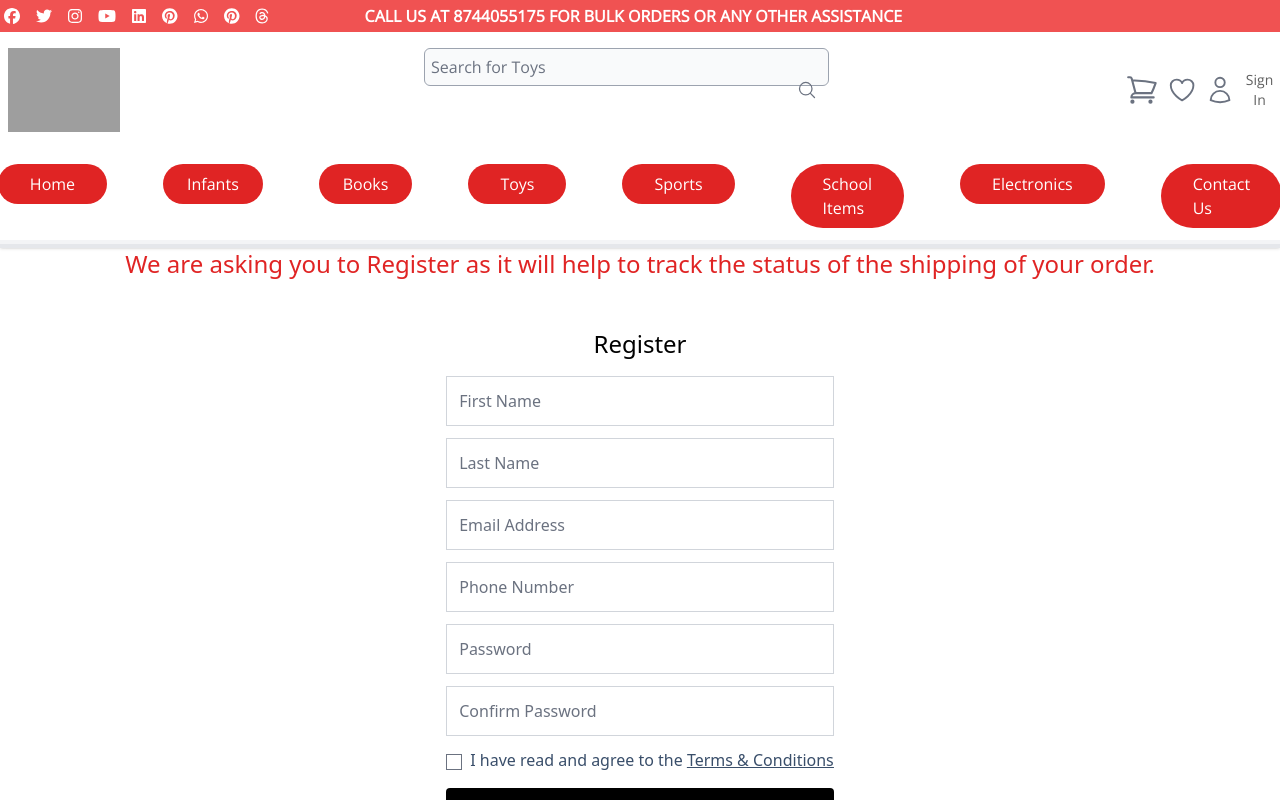
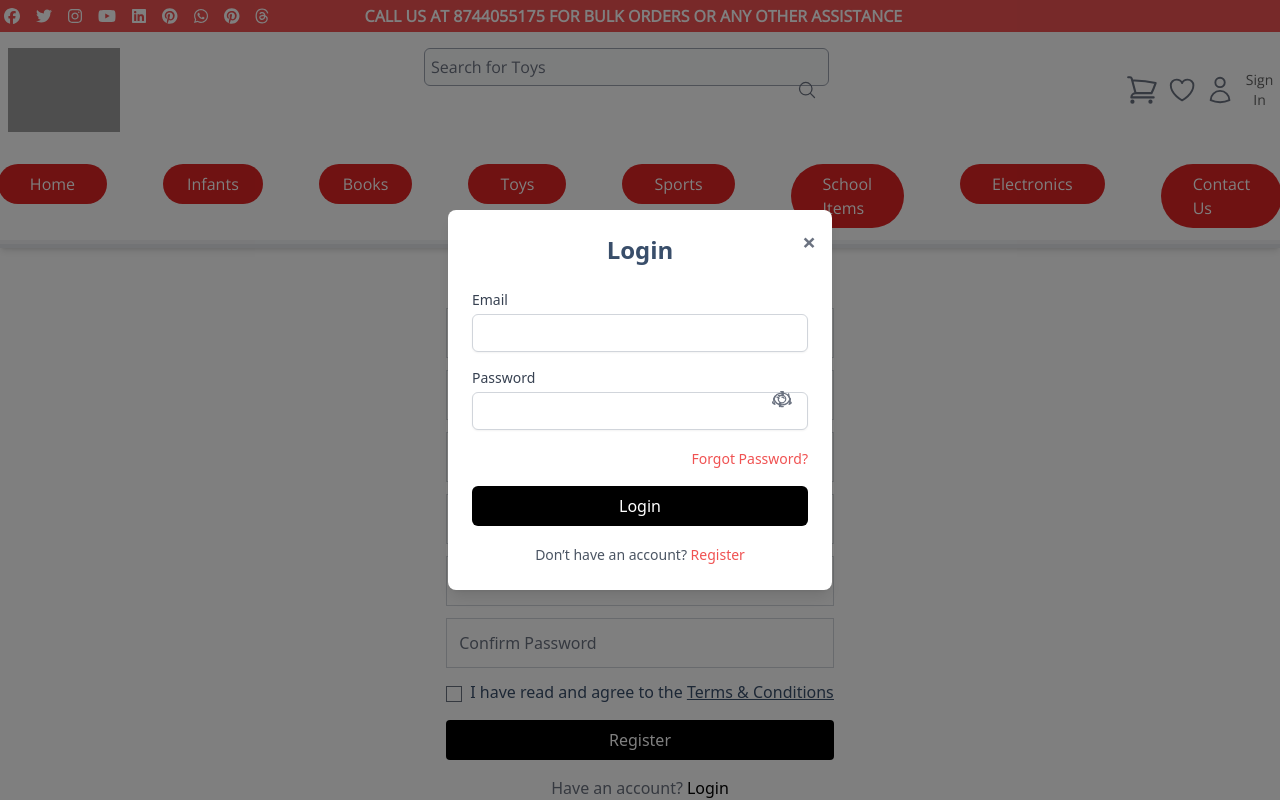
Before and after one commit to tushartomar1409/toyfort_fe, a React (Vite) app: page /register in a window 1280 px wide. Both pictures are taken after a click on the icon 1220 px from the left and 90 px from the top of the page. Shown: the top 800 px of the page. Built offline with nearby package versions, Linux system fonts and the light colour scheme; grey boxes are pictures that could not be loaded.

Commit message:
feat login

```diff
--- a/src/App.jsx
+++ b/src/App.jsx
@@ -9,7 +9,7 @@ function App() {
   return (
     <BrowserRouter>
       <AppContextProvider>
-        <div>
+        <div style={{ paddingTop: '180px' }}> {/* REPLACE 'Xpx' with your Navbar's actual height */}
           <Navbar />
           <Approutes />
           <Footer />
--- /dev/null
+++ b/src/components/LoginModal.jsx
@@ -0,0 +1,224 @@
+ // ───────────────────────────────────────────────────
+// File: src/components/LoginModal.jsx
+// ───────────────────────────────────────────────────
+
+import React, { useState, useEffect } from "react";
+import { Link } from "react-router-dom";
+import axios from "axios";
+
+export default function LoginModal({ isOpen, onClose, onSuccess }) {
+  const [values, setValues] = useState({ email: "", password: "" });
+  const [passwordVisible, setPasswordVisible] = useState(false);
+  const [errorMessage, setErrorMessage] = useState("");
+
+  // Effect to manage modal behavior:
+  // - Close with Escape key
+  // - Prevent/allow body scrolling
+  useEffect(() => {
+    const handleKeyDown = (e) => {
+      if (e.key === "Escape") {
+        onClose(); // Call the onClose prop to close the modal
+      }
+    };
+
+    if (isOpen) {
+      document.addEventListener("keydown", handleKeyDown);
+      document.body.style.overflow = "hidden"; // Prevent background scrolling
+    } else {
+      document.body.style.overflow = "auto"; // Re-enable background scrolling
+    }
+
+    // Cleanup function: runs when component unmounts or when isOpen changes
+    return () => {
+      document.removeEventListener("keydown", handleKeyDown);
+      document.body.style.overflow = "auto"; // Ensure scrolling is always re-enabled
+    };
+  }, [isOpen, onClose]); // Depend on isOpen and onClose
+
+  // If modal is not open, don't render anything
+  if (!isOpen) return null;
+
+  const handleChange = (e) => {
+    setValues((prev) => ({ ...prev, [e.target.name]: e.target.value }));
+  };
+
+  const handleSubmit = async (e) => {
+    e.preventDefault();
+    setErrorMessage("");
+
+    try {
+      const response = await axios.post(
+        "http://localhost:5000/api/login",
+        values
+      );
+
+      if (response.status === 201 && response.data.user) {
+        onSuccess(response.data.user, response.data.token);
+        onClose(); // Close modal on successful login
+      } else {
+        setErrorMessage(
+          response.data.message || "Login failed. Please try again."
+        );
+      }
+    } catch (error) {
+      console.error("Login error:", error);
+      if (error.response && error.response.data && error.response.data.message) {
+        setErrorMessage(error.response.data.message);
+      } else {
+        setErrorMessage("An error occurred during login. Please try again.");
+      }
+    }
+  };
+
+  const togglePasswordVisibility = () => {
+    setPasswordVisible((prev) => !prev);
+  };
+
+  return (
+    // Modal Overlay: Covers the entire screen, centers content, allows click to close
+    // Crucial for fixed, centered behavior
+    <div
+      className="fixed inset-0 bg-black bg-opacity-50 flex justify-center items-center z-50 overflow-y-auto p-4" // Use overflow-y-auto
+      onClick={onClose} // Clicking on the overlay closes the modal
+    >
+      {/* Modal Content Box: Prevents clicks inside from closing the modal */}
+      <div
+        className="bg-white p-6 rounded-lg shadow-lg w-full max-w-sm relative my-auto transform transition-transform duration-300 scale-100 opacity-100" // Added transition for subtle animation
+        onClick={(e) => e.stopPropagation()} // Stop event propagation to prevent overlay click from triggering
+      >
+        {/* Close button */}
+        <button
+          onClick={onClose}
+          className="absolute top-3 right-3 text-gray-500 hover:text-gray-700 text-2xl font-bold p-1 rounded-full hover:bg-gray-100 transition-colors"
+          aria-label="Close"
+        >
+          &times; {/* This is the 'x' character */}
+        </button>
+
+        <h2 className="text-2xl font-bold text-center mb-6">Login</h2>
+
+        {errorMessage && (
+          <div className="bg-red-100 border border-red-400 text-red-700 px-4 py-3 rounded relative mb-4" role="alert">
+            <span className="block sm:inline">{errorMessage}</span>
+          </div>
+        )}
+
+        <form onSubmit={handleSubmit} className="space-y-4">
+          <div>
+            <label htmlFor="email" className="block text-sm font-medium text-gray-700">
+              Email
+            </label>
+            <input
+              type="email"
+              id="email"
+              name="email"
+              value={values.email}
+              onChange={handleChange}
+              required
+              className="mt-1 block w-full px-3 py-2 border border-gray-300 rounded-md shadow-sm focus:outline-none focus:ring-red-500 focus:border-red-500 sm:text-sm"
+            />
+          </div>
+
+          <div className="relative">
+            <label
+              htmlFor="password"
+              className="block text-sm font-medium text-gray-700"
+            >
+              Password
+            </label>
+            <input
+              type={passwordVisible ? "text" : "password"}
+              id="password"
+              name="password"
+              value={values.password}
+              onChange={handleChange}
+              required
+              className="mt-1 block w-full px-3 py-2 pr-14 border border-gray-300 rounded-md shadow-sm focus:outline-none focus:ring-red-500 focus:border-red-500 sm:text-sm"
+            />
+            {/* Password visibility toggle button */}
+            <button
+              type="button"
+              onClick={togglePasswordVisibility}
+              className="absolute right-3 inset-y-0 flex items-center p-1 focus:outline-none focus:ring-2 focus:ring-red-500 rounded-full"
+              aria-label={passwordVisible ? "Hide password" : "Show password"}
+            >
+              {passwordVisible ? (
+                <svg
+                  xmlns="http://www.w3.org/2000/svg"
+                  fill="none"
+                  viewBox="0 0 24 24"
+                  strokeWidth={1.5}
+                  stroke="currentColor"
+                  className="w-5 h-5 text-gray-500"
+                >
+                  <path
+                    strokeLinecap="round"
+                    strokeLinejoin="round"
+                    d="M2.458 12C3.732 7.943 7.523 5 12 5c4.477 0 8.268 2.943 9.542 7-1.274 4.057-5.065 7-9.542 7-4.477 0-8.268-2.943-9.542-7z"
+                  />
+                  <path
+                    strokeLinecap="round"
+                    strokeLinejoin="round"
+                    d="M15 12a3 3 0 11-6 0 3 3 0 016 0z"
+                  />
+                </svg>
+              ) : (
+                <svg
+                  xmlns="http://www.w3.org/2000/svg"
+                  fill="none"
+                  viewBox="0 0 24 24"
+                  strokeWidth={1.5}
+                  stroke="currentColor"
+                  className="w-5 h-5 text-gray-500"
+                >
+                  <path
+                    strokeLinecap="round"
+                    strokeLinejoin="round"
+                    d="M3.98 8.223A10.477 10.477 0 001.934 12c0 2.298.57 4.474 1.597 6.388-.85-.147-1.465-.45-1.928-.903-.78-.75-1.39-1.68-1.844-2.67M19.95 5.867A10.44 10.44 0 0022.066 12c0 2.298-.57 4.474-1.597 6.388.85-.147 1.465-.45 1.928-.903.78-.75 1.39-1.68-1.844-2.67M12 9.75c1.03 0 1.968.508 2.53 1.332M8.47 11.082C7.908 10.258 6.97 9.75 5.94 9.75M9 21v-4.5h4.5M10.5 16.5V21h3M12 3v4.5h-4.5M13.5 7.5V3H10.5M16.5 12a4.5 4.5 0 10-9 0 4.5 4.5 0 009 0z"
+                  />
+                  <path
+                    strokeLinecap="round"
+                    strokeLinejoin="round"
+                    d="M2.458 12C3.732 7.943 7.523 5 12 5c4.477 0 8.268 2.943 9.542 7-1.274 4.057-5.065 7-9.542 7-4.477 0-8.268-2.943-9.542-7z"
+                  />
+                </svg>
+              )}
+            </button>
+          </div>
+
+          <div className="text-right">
+            <Link
+              to="/forgot-password"
+              onClick={onClose}
+              className="text-sm text-red-500 hover:underline"
+            >
+              Forgot Password?
+            </Link>
+          </div>
+
+          <div>
+            <button
+              type="submit"
+              className="w-full bg-black text-white py-2 rounded-md hover:bg-gray-800 transition-colors"
+            >
+              Login
+            </button>
+          </div>
+
+          <div className="text-center">
+            <span className="text-sm text-gray-600">
+              Don’t have an account?{" "}
+              <Link
+                to="/register"
+                onClick={onClose}
+                className="text-red-500 hover:underline"
+              >
+                Register
+              </Link>
+            </span>
+          </div>
+        </form>
+      </div>
+    </div>
+  );
+}
--- a/src/components/Navbar.jsx
+++ b/src/components/Navbar.jsx
@@ -10,6 +10,7 @@ import {
   faLinkedin,
   faWhatsapp,
 } from "@fortawesome/free-brands-svg-icons";
+import LoginModal from "./LoginModal";
 import { FiShoppingBag } from "react-icons/fi";
 import { MdOutlineReceiptLong } from "react-icons/md";
 import AccountCircleIcon from "@mui/icons-material/AccountCircle";
@@ -20,10 +21,8 @@ import LogoutIcon from "@mui/icons-material/Logout";
 import { ShoppingCartIcon } from "@heroicons/react/24/outline";
 import { useEffect, useRef, useState } from "react";
 import { Link, useNavigate } from "react-router-dom";
-import axios from "axios";
 import { useContext } from "react";
 import { AppContext } from "../context/AppContext";
-import { v4 as uuidv4 } from "uuid";
 
 const styles = `
   @keyframes marquee {
@@ -48,7 +47,7 @@ const styles = `
     animation-delay: 20s;
     position: absolute;
     white-space: nowrap;
-    left: 0;
+    left: 0;const [values, setValues] = useState
     top: 0;
     opacity: 0;
   }
@@ -59,8 +58,8 @@ styleSheet.innerText = styles;
 document.head.appendChild(styleSheet);
 
 function Navbar() {
-  const [showLoginForm, setShowLoginForm] = useState(false);
-  const [passwordVisible, setPasswordVisible] = useState(false);
+  const [loginOpen, setLoginOpen] = useState(false);
+  //const [passwordVisible, setPasswordVisible] = useState(false);
   const [activeCategory, setActiveCategory] = useState(null);
   const [scrollPosition, setScrollPosition] = useState(0);
 
@@ -154,10 +153,13 @@ function Navbar() {
       );
     }
   };
-
-  const toggleLoginForm = () => {
-    setShowLoginForm(!showLoginForm);
-  };
+// ─── NEW callback after a successful login ───
+     const handleLoginSuccess = (newUser, newToken) => {
+     localStorage.setItem("token", newToken);
+     localStorage.setItem("user", JSON.stringify(newUser));
+     setUser(newUser);
+     setProfile(false);
+ };
 
   const handleLogout = () => {
     localStorage.removeItem("token");
@@ -166,7 +168,7 @@ function Navbar() {
   };
 
   return (
-    <div className={`border-b-4 sticky top-0 z-50 bg-white shadow transition-all duration-300`} style={{ transform: `translateY(-${scrollPosition}px)` }}>
+    <div className="border-b-4 fixed top-0 w-full bg-white shadow-md z-50 transition-all duration-300">
       <div className="" style={{ fontFamily: "Open Sans" }}>
         <div className="bg-red-500 h-8 flex flex-row space-x-4 p-1 text-white font-semibold text-base">
           <a className="" href="https://www.facebook.com/toyfort/">
@@ -330,7 +332,7 @@ function Navbar() {
                   strokeWidth={1.5}
                   stroke="currentColor"
                   className="w-8 h-8 text-gray-500 text-center"
-                  onClick={toggleLoginForm}
+                  onClick={() => setLoginOpen(true)}
                 >
                   <path
                     strokeLinecap="round"
@@ -339,7 +341,7 @@ function Navbar() {
                   />
                 </svg>
                 <button
-                  onClick={toggleLoginForm}
+                    onClick={() => setLoginOpen(true)}
                   className="text-[#606060] text-sm font-normal cursor-pointer"
                 >
                   {user}
@@ -1730,6 +1732,11 @@ function Navbar() {
           </div>
         </div>
       </div>
+      <LoginModal
+       isOpen={loginOpen}
+       onClose={() => setLoginOpen(false)}
+       onSuccess={handleLoginSuccess}
+ />
     </div>
   );
 }
```
